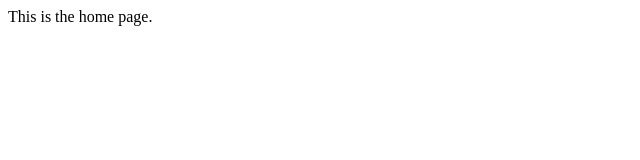
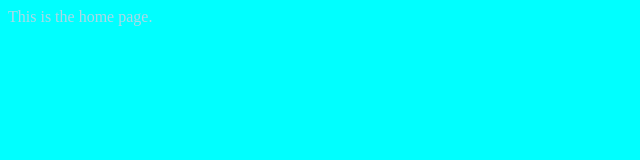
Before and after one commit to ritubhawal/Test, a plain HTML site: page src/index.html in a window 1280 px wide. Shown: the whole page, without its empty margins (0-640 px from the left). Drawn offline with Linux system fonts and the light colour scheme.

Commit message:
Added CSS link

```diff
--- a/src/index.html
+++ b/src/index.html
@@ -1,6 +1,7 @@
 <!DOCTYPE html>
 <html>
 <head><title>Application</title>
+	<link rel="stylesheet" type="text/css" href="style.css">
 </head>
 <body>
 	This is the home page.
--- /dev/null
+++ b/src/style.css
@@ -0,0 +1,4 @@
+body{
+	color: lightblue;
+	background-color: cyan;
+}
```
